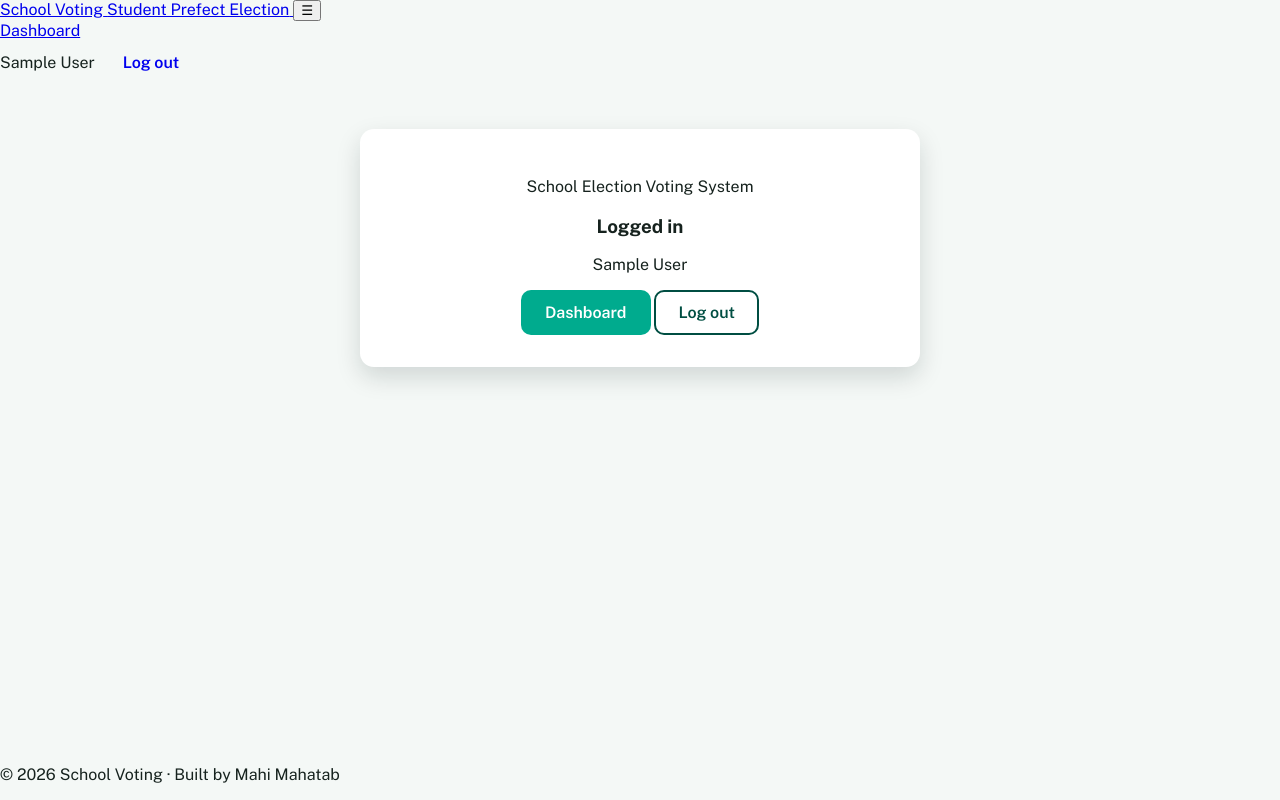
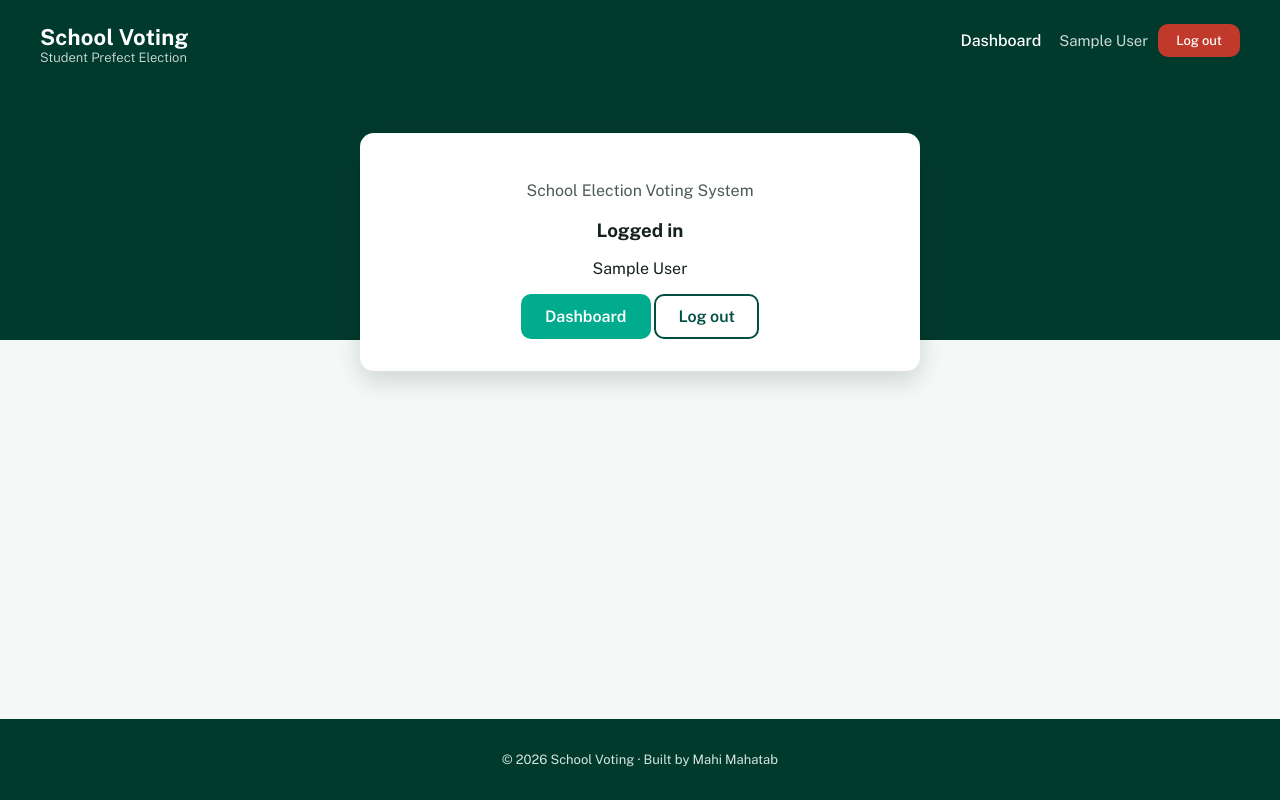
Before and after one commit to Astral-Viscount/School-Voting, a Flask app: page / in a window 1280 px wide. Run offline with Flask 3, Linux system fonts and the light colour scheme; the visitor is signed in with stand-in values (Sample User, id 1).

Commit message:
added themes , nav, acrds, footer styling

```diff
--- a/app.py
+++ b/app.py
@@ -283,6 +283,7 @@ def internal_error(error):
     return render_template("500.html"), 500
 
 
+#Testing routes and errors
 @app.route("/test")
 def test():
     raise RuntimeError("test")
--- a/static/style.css
+++ b/static/style.css
@@ -5,7 +5,6 @@
     --deep-sea-blue: #00384E;
     --gold-accent: #EBC234;
     --font: 'Public Sans', -apple-system, sans-serif;
-
     --radius: 14px;
     --shadow: 0 10px 25px rgba(0, 30, 25, 0.15);
 }
@@ -14,14 +13,45 @@
     box-sizing: border-box;
 }
 
+textarea {
+    resize: none;
+}
+
+html, body {
+    overflow-x: hidden;
+}
+
 body {
+    background: linear-gradient(180deg, var(--bush-green) 340px, #f4f8f6 340px);
     font-family: var(--font);
     margin: 0;
     min-height: 100vh;
-    background: #f4f8f6;
     color: #16221e;
     display: flex;
     flex-direction: column;
+}
+
+.site-header {
+    display: flex;
+    justify-content: space-between;
+    align-items: flex-start;
+    flex-wrap: wrap;
+    padding: 24px 40px;
+    color: white;
+    background: var(--bush-green);
+}
+
+.brand {
+    color: white;
+    text-decoration: none;
+    display: flex;
+    flex-direction: column;
+}
+
+.brand-name {
+    font-size: 22px;
+    font-weight: 700;
+    letter-spacing: 0.2px;
 }
 
 .site-main {
@@ -97,6 +127,197 @@ body {
     transform: translateY(0);
 }
 
-.toast-success { background: var(--glacier-green); }
-.toast-error   { background: #c0392b; }
-.toast-info    { background: var(--deep-sea-blue); }
+.toast-success {
+    background: var(--glacier-green);
+}
+
+.toast-error   {
+    background: #c0392b;
+}
+
+.toast-info    {
+    background: var(--deep-sea-blue);
+}
+
+
+.brand-sub  {
+    font-size: 13px;
+    font-weight: 300;
+    opacity: 0.85;
+}
+
+.nav-toggle {
+    background: none;
+    border: none;
+    color: white;
+    font-size: 26px;
+    cursor: pointer;
+    padding: 4px 8px;
+}
+
+.site-nav {
+    display: none;
+    flex-direction: column;
+    align-items: flex-start;
+    gap: 18px;
+    width: 100%;
+    margin-top: 18px;
+    padding-bottom: 18px;
+}
+
+.site-nav.open {
+    display: flex;
+}
+
+.site-nav a {
+    color: white;
+    text-decoration: none;
+    font-weight: 500;
+}
+
+.site-nav a:hover {
+    color: #82C8E5;
+}
+
+.nav-account {
+    display: flex;
+    flex-direction: column;
+    gap: 10px;
+    margin-top: 10px;
+    width: 100%;
+}
+
+.nav-user {
+    font-size: 15px;
+    opacity: 0.8;
+}
+
+.site-nav .btn {
+    width: fit-content;
+    padding: 8px 16px;
+    font-size: 14px;
+}
+
+.btn {
+    transition: filter 0.12s ease;
+    white-space: nowrap;
+}
+
+.btn:hover {
+    filter: brightness(0.93);
+}
+
+.btn.danger {
+    background: #c0392b;
+    color: white;
+}
+
+.btn.small {
+    padding: 7px 14px;
+    font-size: 13px;
+}
+
+.tagline {
+    color: #4d5a56;
+}
+
+.badge {
+    display: inline-block;
+    padding: 3px 10px;
+    border-radius: 999px;
+    font-size: 12px;
+    font-weight: 600;
+    vertical-align: middle;
+}
+
+.badge.admin {
+    background: var(--gold-accent);
+    color: #3a2f00;
+}
+
+.badge.voter {
+    background: #e3ece9;
+    color: var(--bush-green);
+}
+
+.flash-stack {
+
+    max-width: 640px;
+    margin: 0 auto 20px;
+}
+
+.flash {
+    padding: 12px 16px;
+    border-radius: 10px;
+    margin-bottom: 10px;
+    font-weight: 500;
+}
+
+.flash-success {
+    background: #e3f6ef;
+    color: #045c3f;
+    border: 1px solid #a9e3cd;
+}
+
+.flash-error   {
+    background: #fdeceb;
+    color: #9b2c22;
+    border: 1px solid #f4c1bb;
+}
+
+.flash-info    {
+    background: #eaf6f8;
+    color: #05505c;
+    border: 1px solid #b7e2e9;
+}
+
+.error-page {
+    text-align: center;
+    color: var(--glacier-green);
+    padding: 50px 20px 0;
+}
+
+.error-page h1 {
+    font-size: 72px;
+    margin: 0;
+}
+
+.error-page .btn {
+    margin-top: 70px;
+}
+
+.site-footer {
+    background: var(--bush-green);
+    color: #d7e6e1;
+    text-align: center;
+    font-size: 13px;
+    padding: 20px;
+}
+
+@media (min-width: 1024px) {
+    .site-nav {
+        display: flex !important;
+        flex-direction: row;
+        align-items: center;
+        width: auto;
+        margin-top: 0;
+        padding-bottom: 0;
+    }
+
+    .nav-toggle {
+
+        display: none;
+    }
+
+    .nav-account {
+        flex-direction: row;
+        align-items: center;
+        width: auto;
+        margin-top: 0;
+    }
+
+    .site-nav .btn {
+        padding: 7px 16px;
+        font-size: 13px;
+    }
+}
```
